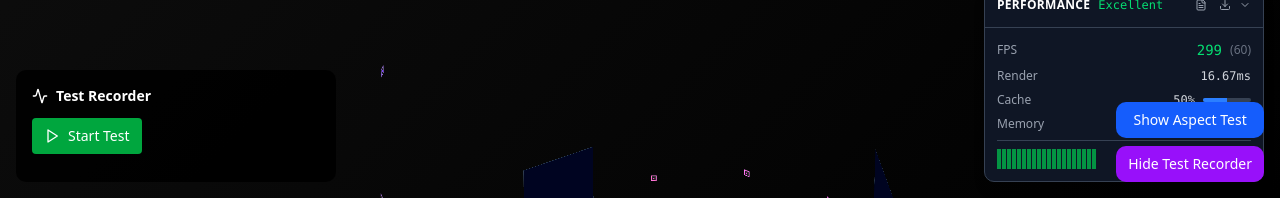
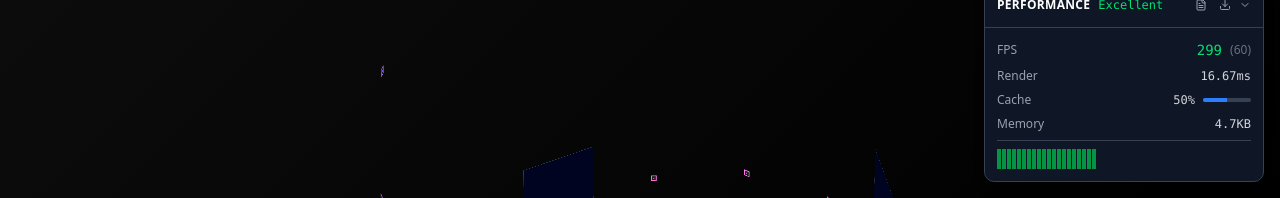
Before and after one commit to MadisonSNYC/Spinny, a React (Vite) app: page / in a window 1280 px wide. Shown: the part 602-800 px from the top of the page. Built offline with nearby package versions, Linux system fonts and the light colour scheme; grey boxes are pictures that could not be loaded.

Commit message:
Remove test components (AspectRatioTest, TestRecorder) and test control buttons

```diff
--- a/src/App.jsx
+++ b/src/App.jsx
@@ -3,14 +3,10 @@ import { EnhancedHelixProjectsShowcase } from './components/EnhancedHelixProject
 import { HelixProvider } from './contexts/HelixContext.jsx';
 import { useEffectsCompat } from './hooks/useMigrationBridge.js';
 import { PerformanceMonitor } from './components/PerformanceMonitor.jsx';
-import { AspectRatioTest } from './components/AspectRatioTest.jsx';
-import { TestRecorder } from './components/TestRecorder.jsx';
 import './App.css';
 
 function AppContent() {
   const { effects, toggleEffect, resetEffects, undoEffects, redoEffects, canUndo: canUndoEffects, canRedo: canRedoEffects, setPlacementStrength, setRepeatTurns } = useEffectsCompat();
-  const [showAspectTest, setShowAspectTest] = useState(false);
-  const [showTestRecorder, setShowTestRecorder] = useState(true);
 
   return (
     <div className="App relative">
@@ -31,24 +27,7 @@ function AppContent() {
       />
 
       <PerformanceMonitor showVisual={true} />
-      <AspectRatioTest enabled={showAspectTest} />
-      <TestRecorder enabled={showTestRecorder} />
-
-      {/* Test Control Buttons */}
-      <div className="fixed bottom-4 right-4 flex flex-col gap-2 z-50">
-        <button
-          onClick={() => setShowAspectTest(!showAspectTest)}
-          className="bg-blue-600 hover:bg-blue-700 text-white px-3 py-2 rounded-lg text-sm transition-colors"
-        >
-          {showAspectTest ? 'Hide' : 'Show'} Aspect Test
-        </button>
-        <button
-          onClick={() => setShowTestRecorder(!showTestRecorder)}
-          className="bg-purple-600 hover:bg-purple-700 text-white px-3 py-2 rounded-lg text-sm transition-colors"
-        >
-          {showTestRecorder ? 'Hide' : 'Show'} Test Recorder
-        </button>
-      </div>
+      {/* Test components removed for production */}
     </div>
   );
 }
```
